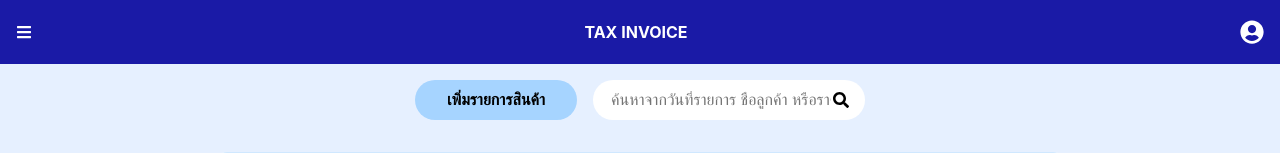
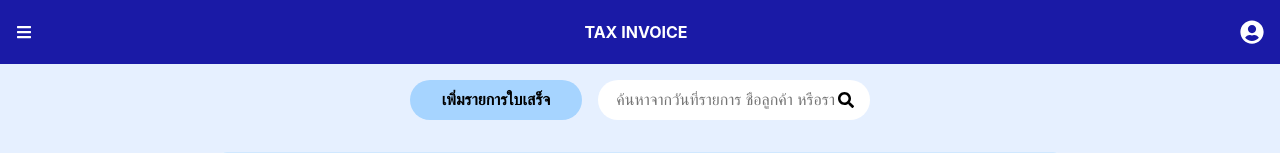
Before and after one commit to Fluke24070/tax-invoice, a React (Create React App) app: page /CreateInvoice in a window 1280 px wide. Shown: the top 153 px of the page. Built offline with nearby package versions, Linux system fonts and the light colour scheme.

Commit message:
เเก้ข้อความ1

```diff
--- a/src/pages/CreateInvoice.jsx
+++ b/src/pages/CreateInvoice.jsx
@@ -130,7 +130,7 @@ const CreateInvoice = () => {
       {/* ค้นหา */}
       <div style={{ display: "flex", justifyContent: "center", marginTop: "1rem", gap: "1rem", flexWrap: "wrap" }}>
         <button onClick={() => navigate("/Addreceipt")} style={{ borderRadius: "30px", padding: "0.7rem 2rem", border: "none", backgroundColor: "#a6d4ff", fontWeight: "bold", fontSize: "16px", cursor: "pointer" }}>
-          เพิ่มรายการสินค้า
+          เพิ่มรายการใบเสร็จ
         </button>
         <div style={{ display: "flex", alignItems: "center", backgroundColor: "white", padding: "0.4rem 1rem", borderRadius: "30px" }}>
           <input
--- a/src/pages/Product.jsx
+++ b/src/pages/Product.jsx
@@ -117,7 +117,7 @@ const Product = () => {
       {/* Content */}
       <div style={{ paddingTop: "40px", paddingBottom: "60px", display: "flex", flexDirection: "column", alignItems: "center", gap: "1rem" }}>
         <button onClick={handleAddProduct} style={buttonStyle}>
-          <FaShoppingCart style={iconStyle} /> เพิ่มรายการสินค้า
+          <FaShoppingCart style={iconStyle} /> เพิ่มรายการใบเสร็จ
         </button>
 
         {/* Search */}
```
